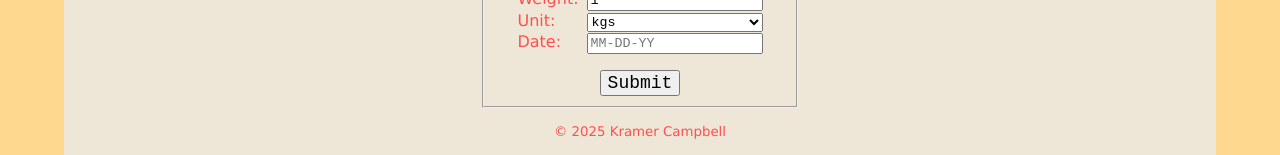
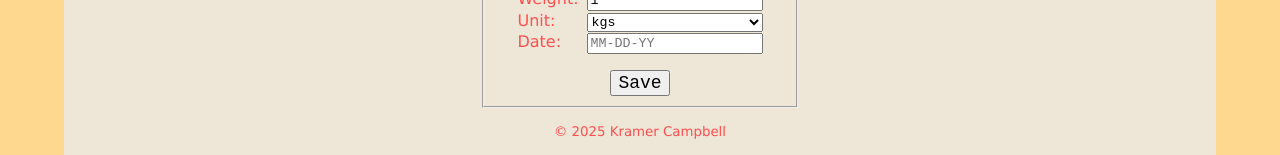
Before and after one commit to kramerc/cs290_portfolio, a React (Vite) app in the folder react/: page /edit-exercise in a window 1280 px wide. Shown: the part 394-549 px from the top of the page. Built offline with nearby package versions, Linux system fonts and the light colour scheme.

Commit message:
react: Remove frontend validaton to meet rubric

```diff
--- a/react/src/components/ExerciseForm.jsx
+++ b/react/src/components/ExerciseForm.jsx
@@ -22,7 +22,6 @@ function ExerciseForm(props) {
                         <input
                             type="text"
                             value={name}
-                            required
                             onChange={event => setName(event.target.value)} />
                     </label>
                     <label>
@@ -31,7 +30,6 @@ function ExerciseForm(props) {
                             type="number"
                             value={reps}
                             min={1}
-                            required
                             onChange={event => setReps(Number(event.target.value))} />
                     </label>
                     <label>
@@ -40,7 +38,6 @@ function ExerciseForm(props) {
                             type="number"
                             value={weight}
                             min={1}
-                            required
                             onChange={event => setWeight(Number(event.target.value))} />
                     </label>
                     <label>
@@ -56,12 +53,10 @@ function ExerciseForm(props) {
                             type="text"
                             value={date}
                             placeholder="MM-DD-YY"
-                            required
-                            pattern='\d\d-\d\d-\d\d'
                             onChange={event => setDate(event.target.value)} />
                     </label>
                 </div>
-                <button type="submit">Submit</button>
+                <button type="submit">Save</button>
             </fieldset>
         </form>
     )
```
